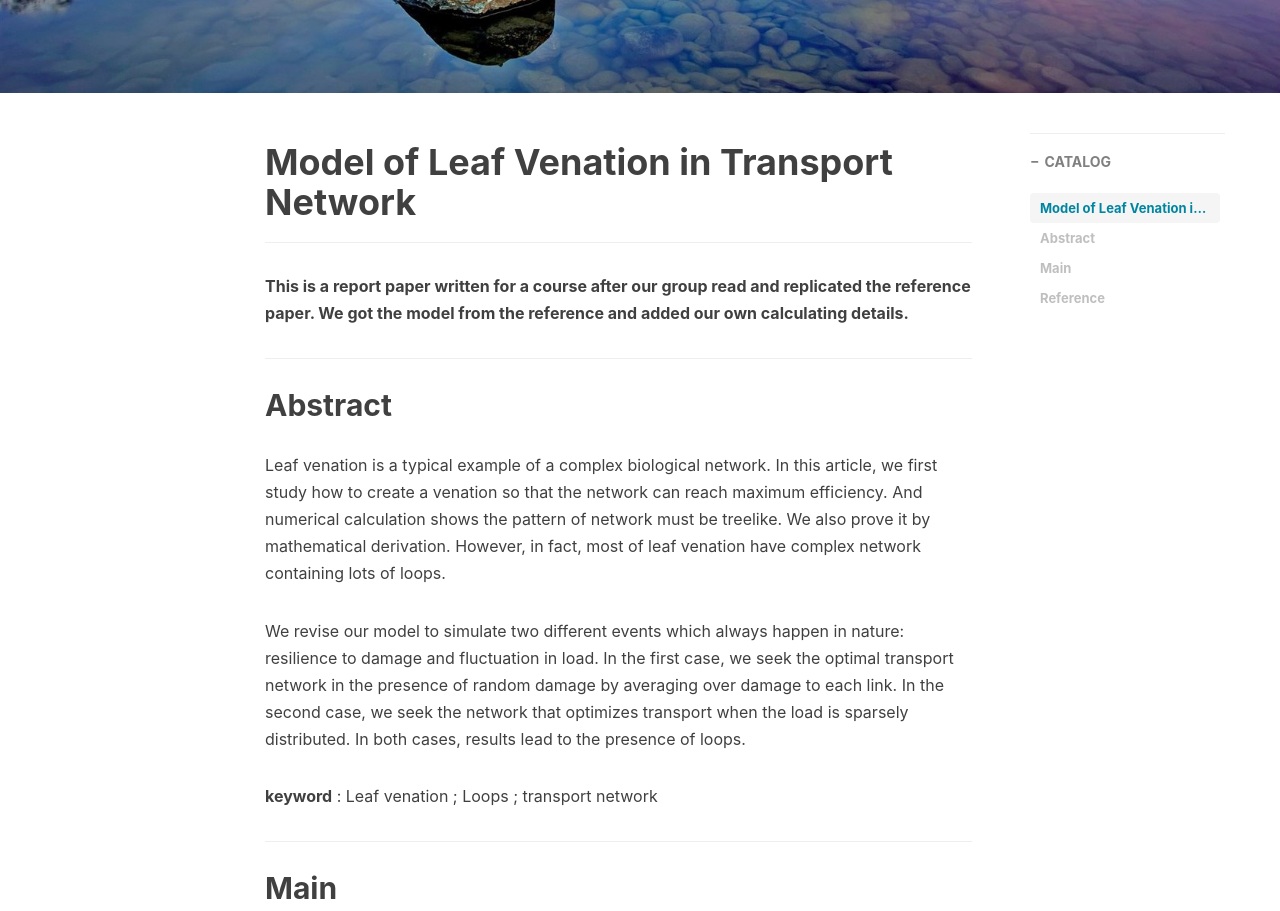
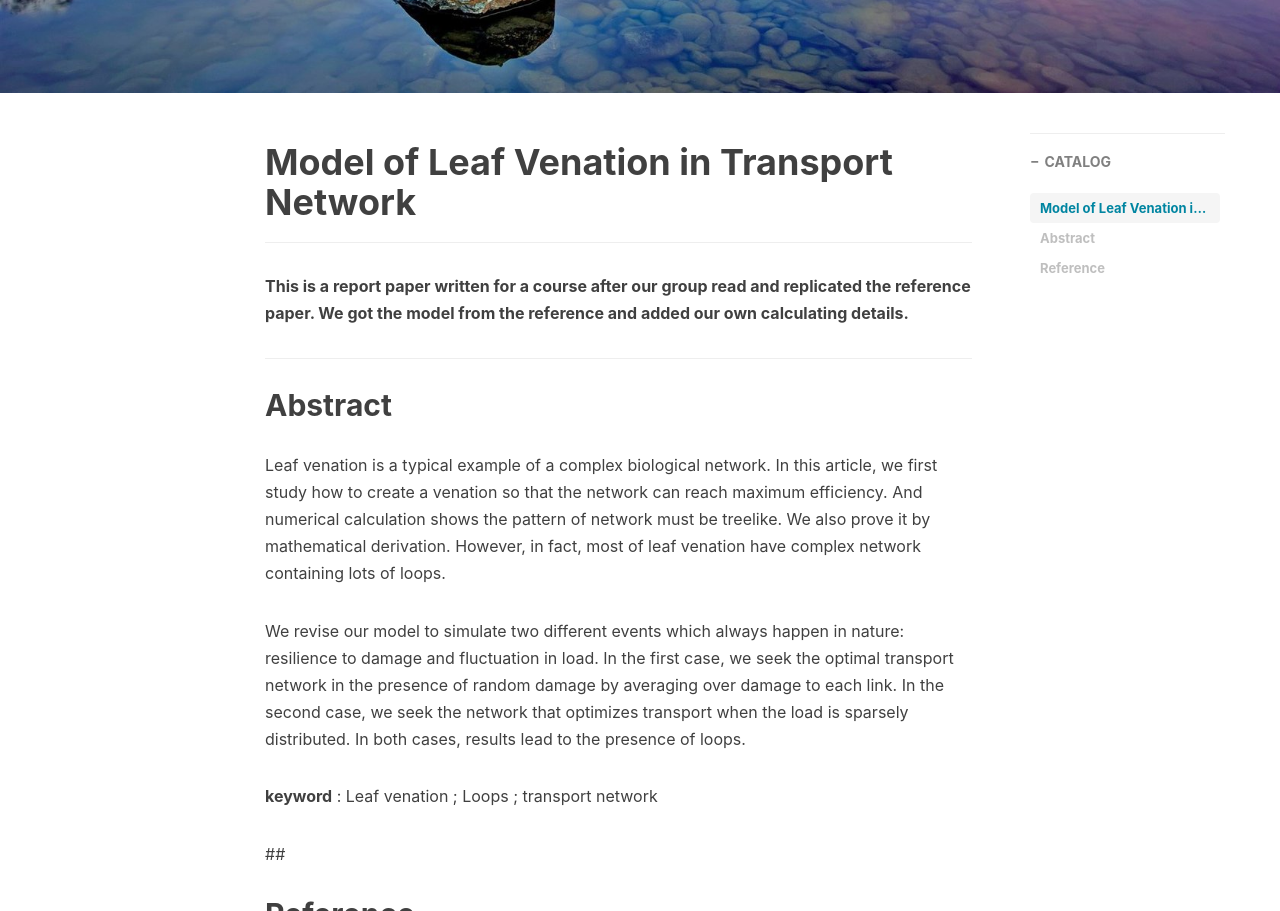
Before and after one commit to sharkjingyang/sharkjingyang.github.io, a Jekyll site: the page built from _posts/2019-11-22-transport-network.md, in a window 1280 px wide and 1400 px high, scrolled down 512 px, cut to the strip 0-911 px from the top of the window. Built offline with Jekyll 4.4.1, drawn with Linux system fonts in a browser that asks for light colours; nearby versions of some CDN libraries; comment, search, counter and statistics services are not loaded.

Commit message:
Update 2019-11-22-transport-network.md

```diff
--- a/_posts/2019-11-22-transport-network.md
+++ b/_posts/2019-11-22-transport-network.md
@@ -28,9 +28,8 @@
 
 **keyword** : Leaf venation ; Loops ; transport network
 
------
-## Main
+##
 
-<center><embed src="https://docdro.id/Ty3kI03" width="700" height="10200"></center>
 ## Reference
+
 * [Katifori E, Szöllősi G J, Magnasco M O. Damage and fluctuations induce loops in optimal transport networks[J]. Physical Review Letters, 2010, 104(4): 048704.](https://journals.aps.org/prl/abstract/10.1103/PhysRevLett.104.048704)
```
